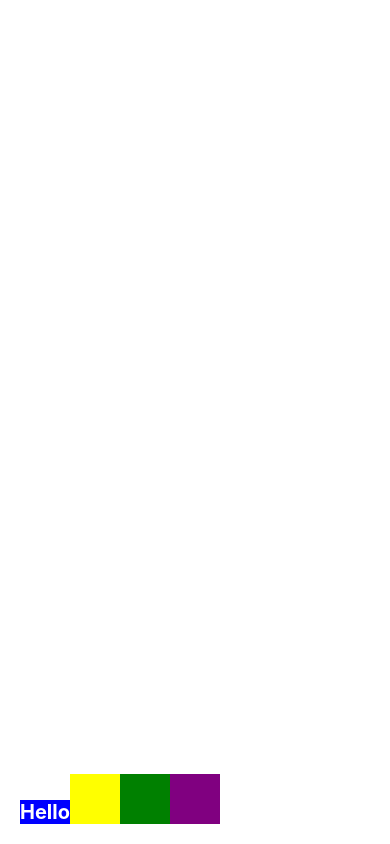
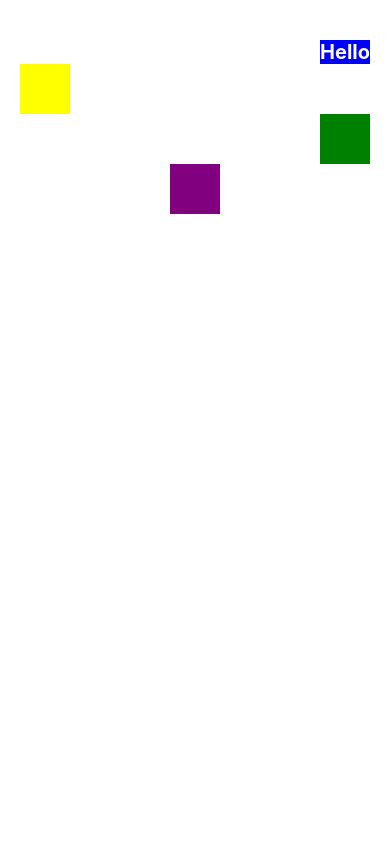
Before and after one commit to TH-Raju/Explore-react-native-basic, a React Native app: screen / in a window 390 px wide. Built offline with nearby package versions, Linux system fonts and the light colour scheme.

Commit message:
[Done] flex justifycontent and items

```diff
--- a/App.js
+++ b/App.js
@@ -26,7 +26,7 @@ const styles = StyleSheet.create({
     flex: 1,
     padding: 20,
     paddingTop: 40,
-    flexDirection: "row", // row column
+    flexDirection: "column", // row column
     // justifyContent: "space-between", // justify content works for the main axis
     alignItems: "flex-end", // center row and column  flex-end flex-start
   },
@@ -37,6 +37,7 @@ const styles = StyleSheet.create({
     height: 50,
     width: 50,
     backgroundColor: "yellow",
+    alignSelf: "flex-start",
   },
   box2: {
     height: 50,
@@ -47,5 +48,6 @@ const styles = StyleSheet.create({
     height: 50,
     width: 50,
     backgroundColor: "purple",
+    alignSelf: "center",
   },
 });
```
